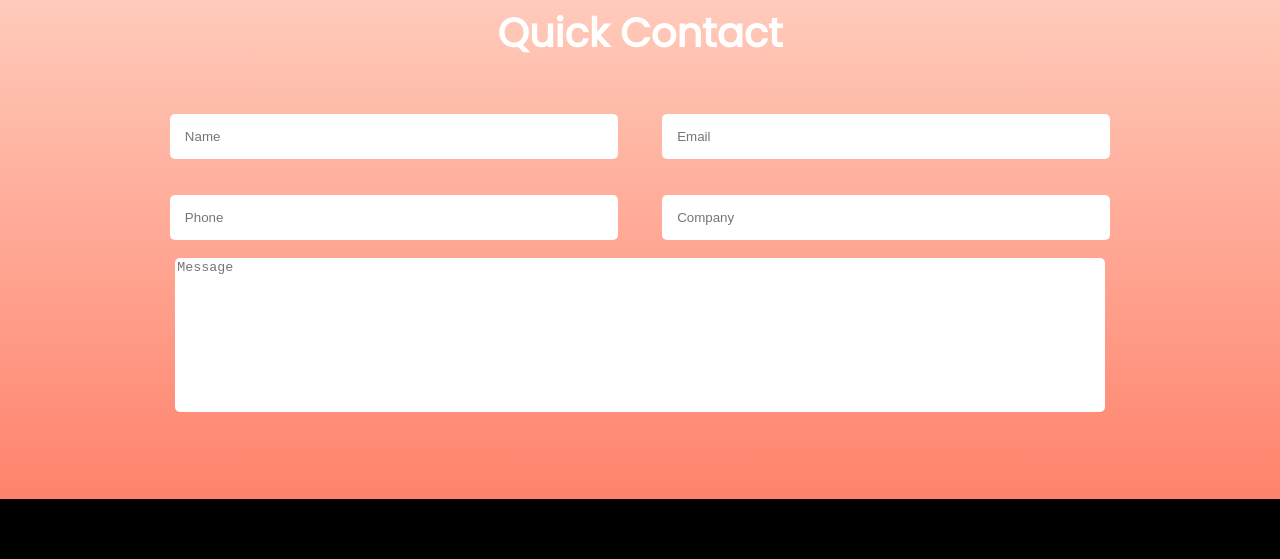
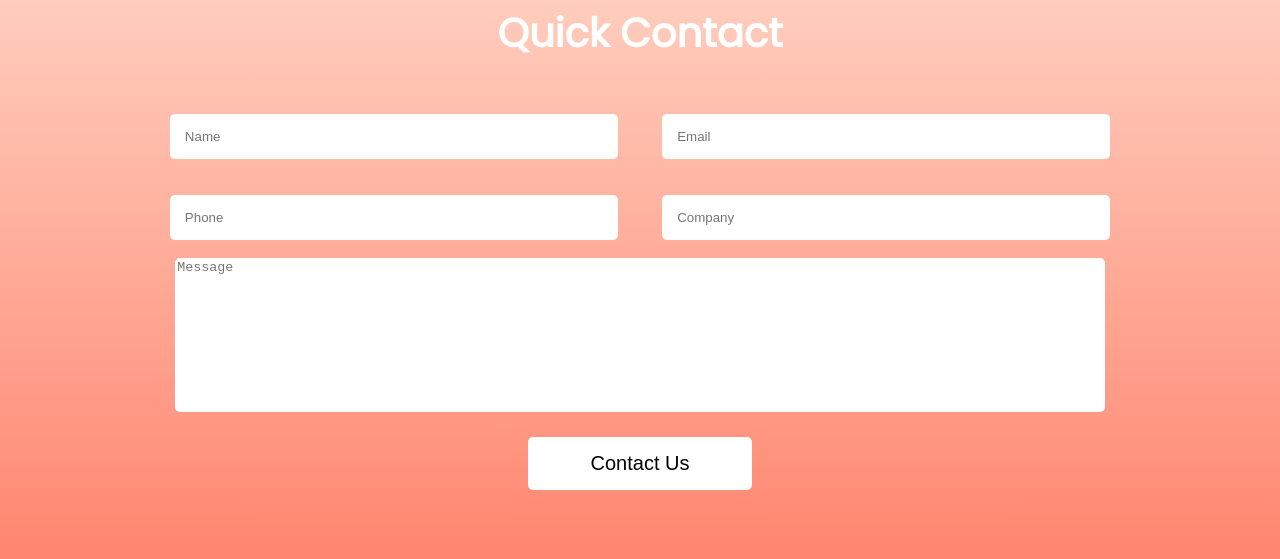
Before and after one commit to asrafulsow/food-network, a plain HTML site: page index.html in a window 1280 px wide. Shown: the part 2148-2707 px from the top of the page. Drawn offline with Linux system fonts and the light colour scheme.

Commit message:
something change

```diff
--- a/css/style.css
+++ b/css/style.css
@@ -163,4 +163,8 @@ nav ul li a{
 .food-network-area p{
     color: #fff;
 }
+.button{
+    width: 20%!important;
+    font-size: 20px;
+}
 /*********footer area end*******/
--- a/index.html
+++ b/index.html
@@ -96,6 +96,7 @@
                 <input type="number" placeholder="Phone">
                 <input type="text" placeholder="Company"><br>
                 <textarea name="message" id="" cols="30" rows="10" placeholder="Message"></textarea>
+                <input type="submit" value="Contact Us" class="button">
             </form>
         </div>
     </section>
```
